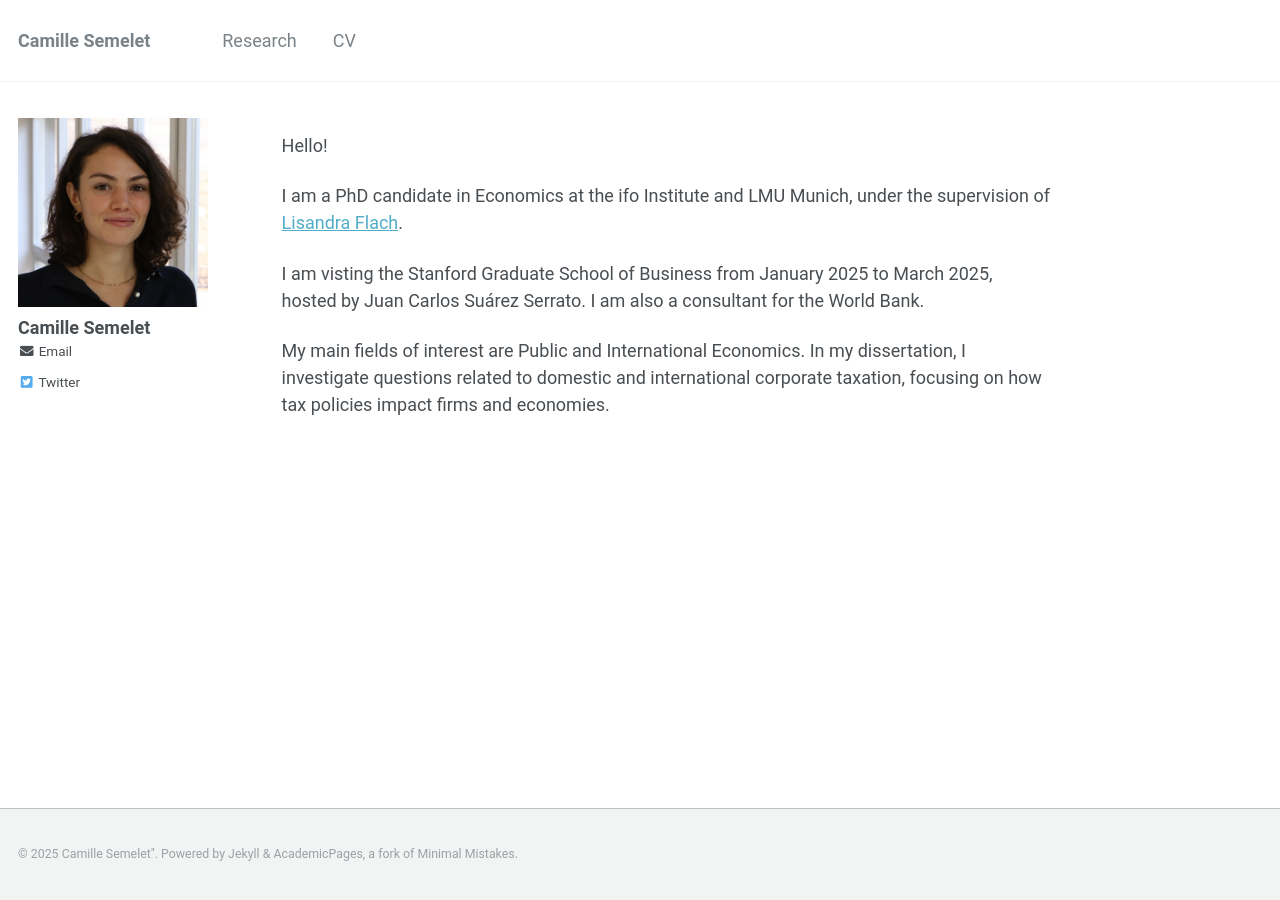
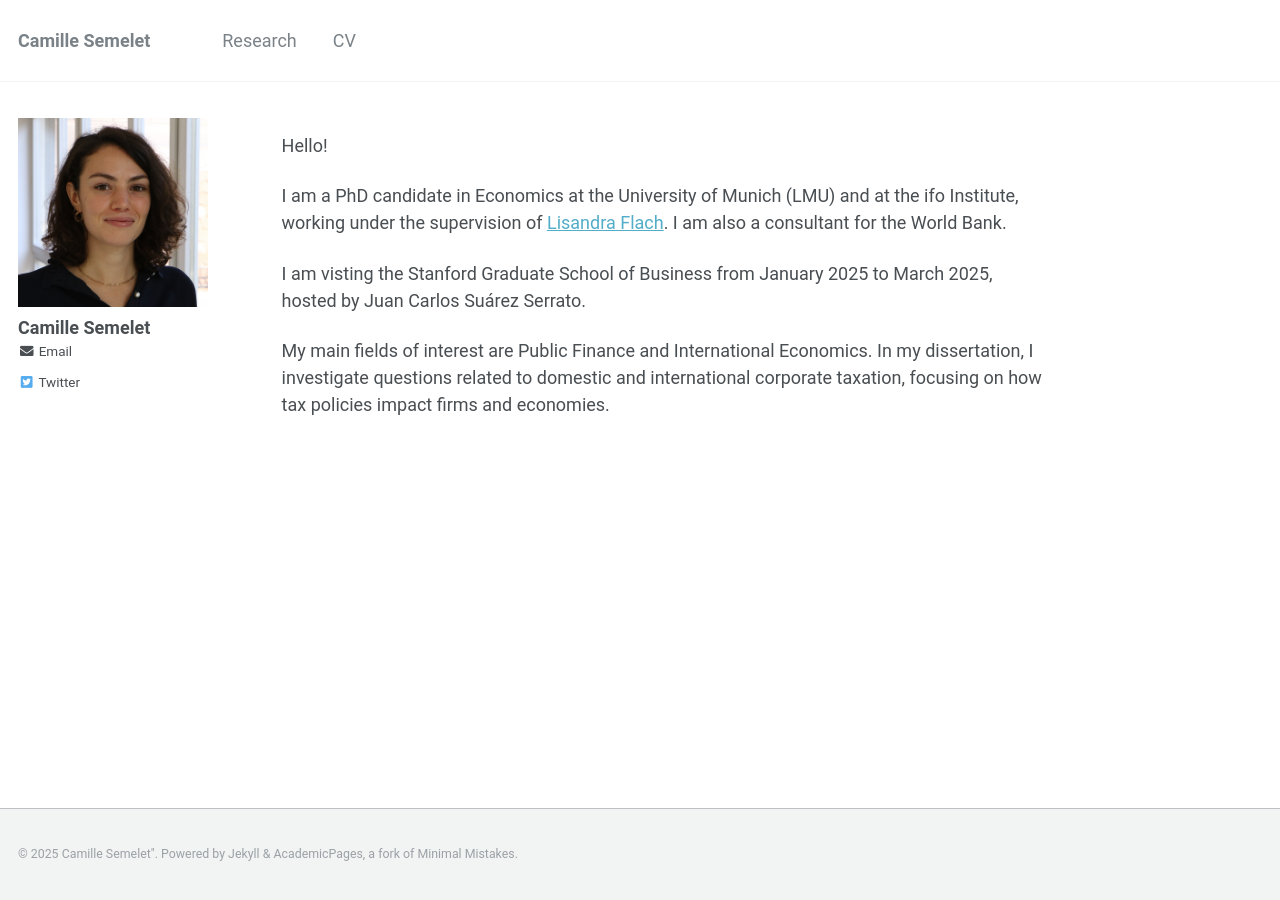
Before and after one commit to CamilleSemelet/camillesemelet.github.io, a Jekyll site: the page built from _pages/about.md, in a window 1280 px wide. Built offline with Jekyll 4.4.1, drawn with Linux system fonts in a browser that asks for light colours.

Commit message:
Update about.md

```diff
--- a/_pages/about.md
+++ b/_pages/about.md
@@ -10,11 +10,11 @@ redirect_from:
 
 Hello!
 
-I am a PhD candidate in Economics at the ifo Institute and LMU Munich, under the supervision of [Lisandra Flach](https://sites.google.com/site/lisandraflach).
+I am a PhD candidate in Economics at the University of Munich (LMU) and at the ifo Institute, working under the supervision of [Lisandra Flach](https://sites.google.com/site/lisandraflach). I am also a consultant for the World Bank.
 
-I am visting the Stanford Graduate School of Business from January 2025 to March 2025, hosted by Juan Carlos Suárez Serrato. I am also a consultant for the World Bank.
+I am visting the Stanford Graduate School of Business from January 2025 to March 2025, hosted by Juan Carlos Suárez Serrato.
 
-My main fields of interest are Public and International Economics. In my dissertation, I investigate questions related to domestic and international corporate taxation, focusing on how tax policies impact firms and economies.
+My main fields of interest are Public Finance and International Economics. In my dissertation, I investigate questions related to domestic and international corporate taxation, focusing on how tax policies impact firms and economies.
 
 <!-- ---
 
```
